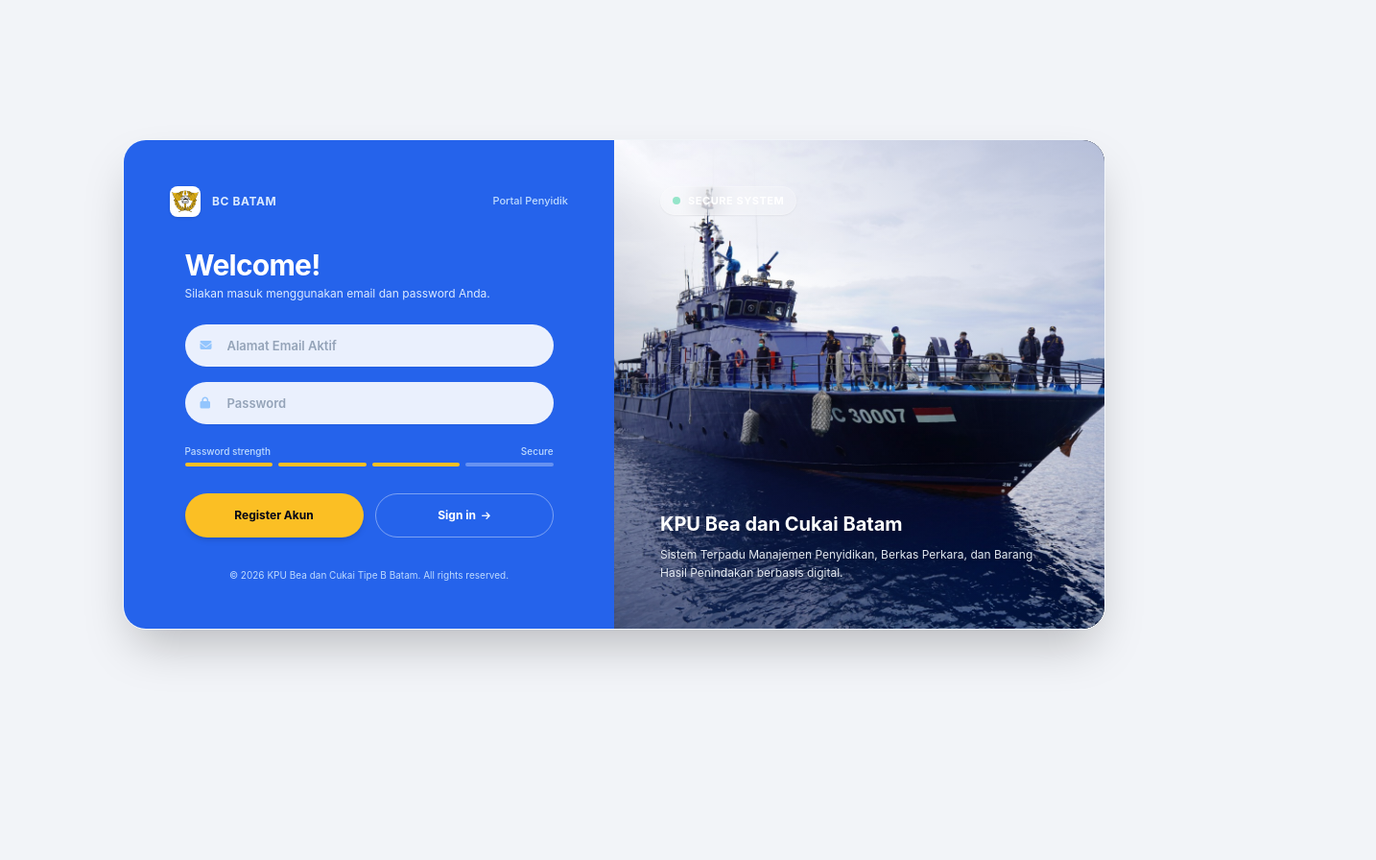
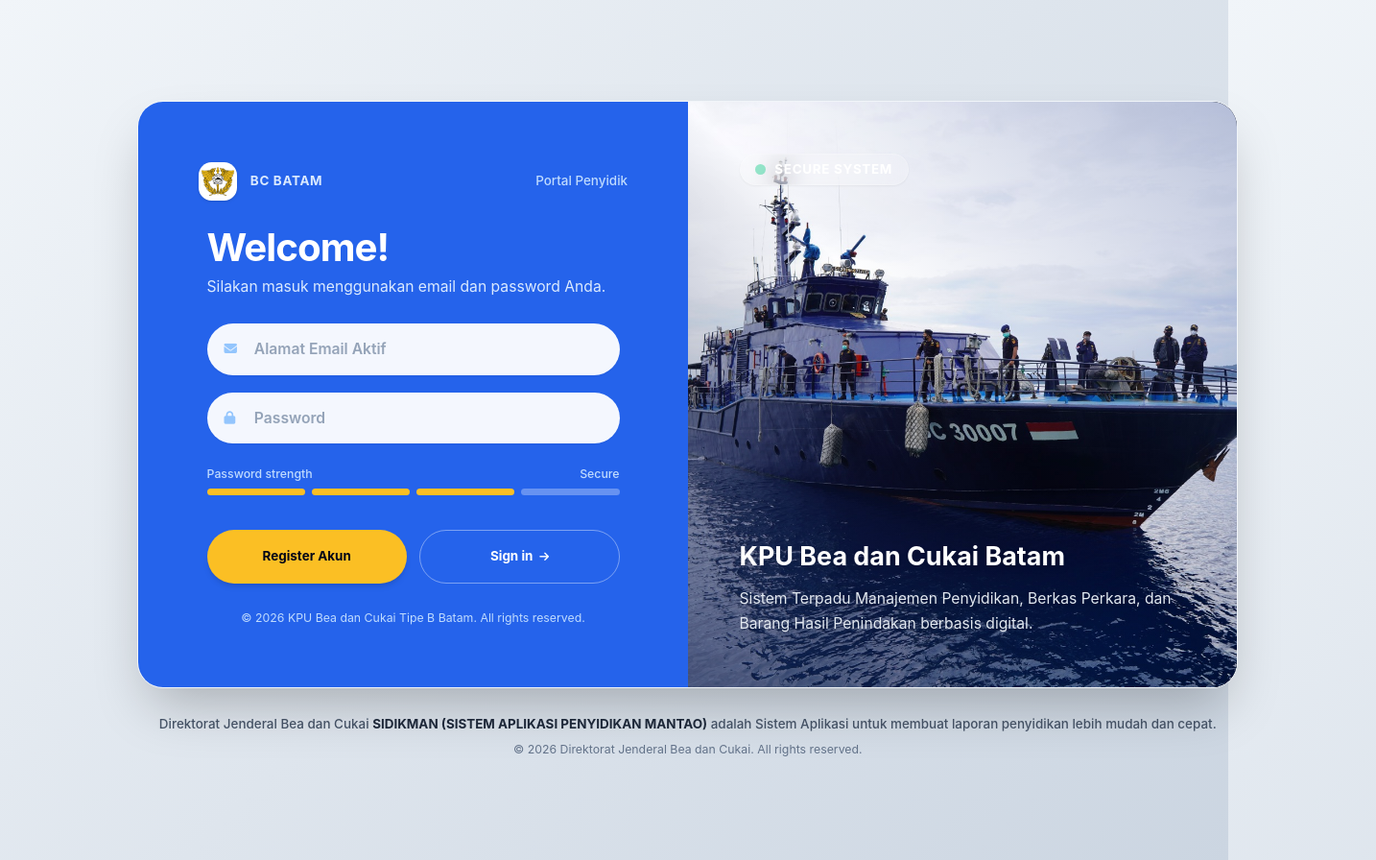
Before and after one commit to yulipanjaitan/sidik, a plain HTML site: page index.html in a window 1280 px wide. Shown: the whole page at 96% size, 1434 px wide, since content can reach past the window. Before the commit the page ends 800 px from the top, so only its background shows below. Drawn offline with nearby package versions, Linux system fonts and the light colour scheme.

Commit message:
Update index.html

```diff
--- a/index.html
+++ b/index.html
@@ -9,79 +9,87 @@
     <style>
         body {
             font-family: -apple-system, BlinkMacSystemFont, "SF Pro Display", "SF Pro Text", "Segoe UI", Roboto, Helvetica, Arial, sans-serif;
-            background-color: #f2f4f8;
+            background: linear-gradient(135deg, #f1f5f9 0%, #cbd5e1 100%);
+            min-height: 100vh;
+            margin: 0;
+            display: flex;
+            flex-direction: column;
+            align-items: center;
+            justify-content: center;
+            /* Memperbesar skala tampilan secara keseluruhan (Zoom In) */
+            zoom: 1.12;
         }
         .input-custom {
-            background: rgba(255, 255, 255, 0.9);
+            background: rgba(255, 255, 255, 0.95);
             border: none;
             border-radius: 9999px;
-            font-size: 13px;
+            font-size: 14px;
             transition: all 0.2s ease;
         }
         .input-custom:focus {
             background: #ffffff;
-            box-shadow: 0 0 0 3px rgba(255, 255, 255, 0.3);
+            box-shadow: 0 0 0 3px rgba(255, 255, 255, 0.4);
             outline: none;
         }
     </style>
 </head>
-<body class="min-h-screen w-screen flex items-center justify-center p-4 sm:p-6 lg:p-8 overflow-x-hidden">
+<body class="w-screen p-4 sm:p-6 lg:p-8 overflow-x-hidden">
 
     <!-- KONTAINER KARTU UTAMA (CARD SPLIT LAYOUT) -->
-    <div class="w-full max-w-5xl bg-white rounded-3xl shadow-2xl overflow-hidden grid grid-cols-1 lg:grid-cols-2 relative border border-slate-100">
+    <div class="w-full max-w-5xl bg-white rounded-3xl shadow-2xl overflow-hidden grid grid-cols-1 lg:grid-cols-2 relative border border-slate-100 mx-auto">
 
         <!-- SISI KIRI: FORM LOGIN / SIGN UP DENGAN BACKGROUND BIRU PENUH -->
-        <div class="bg-blue-600 p-8 sm:p-12 flex flex-col justify-between text-white relative">
+        <div class="bg-blue-600 p-10 sm:p-14 flex flex-col justify-between text-white relative">
 
             <!-- Header Kartu Kiri (Logo Bea Cukai & Judul) -->
             <div class="flex items-center justify-between">
                 <div class="flex items-center space-x-3">
-                    <img src="logo-beacukai.png" alt="Logo Bea Cukai" class="w-8 h-8 rounded-lg bg-white p-0.5 object-contain shadow">
+                    <img src="logo-beacukai.png" alt="Logo Bea Cukai" class="w-9 h-9 rounded-xl bg-white p-0.5 object-contain shadow">
                     <span class="font-bold text-xs tracking-wider uppercase text-blue-100">BC Batam</span>
                 </div>
-                <span id="headerModeLabel" class="text-[11px] text-blue-200 font-medium">Portal Penyidik</span>
+                <span id="headerModeLabel" class="text-xs text-blue-200 font-medium">Portal Penyidik</span>
             </div>
 
-            <!-- Form Body (Dinamis: Sign In / Create Account) -->
-            <div class="w-full max-w-sm mx-auto space-y-6 my-8">
-                <div class="space-y-1">
-                    <h1 id="formTitle" class="text-3xl font-bold tracking-tight text-white">Welcome!</h1>
-                    <p id="formSubtitle" class="text-xs text-blue-100">Silakan masuk menggunakan email dan password Anda.</p>
+            <!-- Form Body -->
+            <div class="w-full max-w-sm mx-auto space-y-6 my-6">
+                <div class="space-y-1.5">
+                    <h1 id="formTitle" class="text-3xl sm:text-4xl font-bold tracking-tight text-white">Welcome!</h1>
+                    <p id="formSubtitle" class="text-sm text-blue-100">Silakan masuk menggunakan email dan password Anda.</p>
                 </div>
 
                 <!-- FORM UTAMA -->
                 <form id="authForm" onsubmit="handleAuthSubmit(event)" class="space-y-4 text-xs">
-                    <!-- Field Nama (Hanya muncul saat Sign Up) -->
+                    <!-- Field Nama (Hanya muncul saat Register) -->
                     <div id="fieldNamaContainer" class="relative hidden">
                         <span class="absolute inset-y-0 left-0 flex items-center pl-4 text-blue-300"><i class="fa-solid fa-id-card"></i></span>
-                        <input type="text" id="inputNama" class="w-full pl-11 pr-4 py-3.5 input-custom text-slate-800 font-semibold placeholder:text-slate-400 shadow-sm" placeholder="Nama Lengkap & Gelar">
+                        <input type="text" id="inputNama" class="w-full pl-11 pr-4 py-4 input-custom text-slate-800 font-semibold placeholder:text-slate-400 shadow-sm" placeholder="Nama Lengkap & Gelar">
                     </div>
 
-                    <!-- Field NIP (Hanya muncul saat Register / Sign Up) -->
+                    <!-- Field NIP (Hanya muncul saat Register) -->
                     <div id="fieldNipContainer" class="relative hidden">
                         <span class="absolute inset-y-0 left-0 flex items-center pl-4 text-blue-300"><i class="fa-solid fa-user-shield"></i></span>
-                        <input type="text" id="inputNip" class="w-full pl-11 pr-4 py-3.5 input-custom text-slate-800 font-semibold placeholder:text-slate-400 shadow-sm" placeholder="Nomor Induk Pegawai (NIP)">
+                        <input type="text" id="inputNip" class="w-full pl-11 pr-4 py-4 input-custom text-slate-800 font-semibold placeholder:text-slate-400 shadow-sm" placeholder="Nomor Induk Pegawai (NIP)">
                     </div>
 
                     <!-- Email (Selalu Tampil) -->
                     <div class="relative">
                         <span class="absolute inset-y-0 left-0 flex items-center pl-4 text-blue-300"><i class="fa-solid fa-envelope"></i></span>
-                        <input type="email" id="loginEmail" required class="w-full pl-11 pr-4 py-3.5 input-custom text-slate-800 font-semibold placeholder:text-slate-400 shadow-sm" placeholder="Alamat Email Aktif">
+                        <input type="email" id="loginEmail" required class="w-full pl-11 pr-4 py-4 input-custom text-slate-800 font-semibold placeholder:text-slate-400 shadow-sm" placeholder="Alamat Email Aktif">
                     </div>
 
                     <!-- Password (Selalu Tampil) -->
                     <div class="relative">
                         <span class="absolute inset-y-0 left-0 flex items-center pl-4 text-blue-300"><i class="fa-solid fa-lock"></i></span>
-                        <input type="password" id="loginPassword" required class="w-full pl-11 pr-4 py-3.5 input-custom text-slate-800 font-semibold placeholder:text-slate-400 shadow-sm" placeholder="Password">
+                        <input type="password" id="loginPassword" required class="w-full pl-11 pr-4 py-4 input-custom text-slate-800 font-semibold placeholder:text-slate-400 shadow-sm" placeholder="Password">
                     </div>
 
                     <!-- Indikator Kekuatan Password -->
-                    <div class="space-y-1 pt-1">
-                        <div class="flex justify-between text-[10px] text-blue-200 font-medium">
+                    <div class="space-y-1.5 pt-1">
+                        <div class="flex justify-between text-[11px] text-blue-200 font-medium">
                             <span>Password strength</span>
                             <span id="strengthText">Secure</span>
                         </div>
-                        <div class="grid grid-cols-4 gap-1.5 h-1">
+                        <div class="grid grid-cols-4 gap-1.5 h-1.5">
                             <div class="bg-amber-400 rounded-full"></div>
                             <div class="bg-amber-400 rounded-full"></div>
                             <div class="bg-amber-400 rounded-full"></div>
@@ -90,11 +98,11 @@
                     </div>
 
                     <!-- Tombol Aksi -->
-                    <div class="grid grid-cols-2 gap-3 pt-3">
-                        <button type="button" id="toggleModeBtn" onclick="toggleAuthMode()" class="w-full py-3.5 bg-amber-400 hover:bg-amber-500 text-slate-950 font-bold rounded-full transition shadow-md text-center">
+                    <div class="grid grid-cols-2 gap-3 pt-4">
+                        <button type="button" id="toggleModeBtn" onclick="toggleAuthMode()" class="w-full py-4 bg-amber-400 hover:bg-amber-500 text-slate-950 font-bold rounded-full transition shadow-md text-center text-xs">
                             Register Akun
                         </button>
-                        <button type="submit" id="submitBtn" class="w-full py-3.5 bg-transparent hover:bg-white/10 text-white font-bold rounded-full transition border border-white/40 text-center flex items-center justify-center space-x-1.5">
+                        <button type="submit" id="submitBtn" class="w-full py-4 bg-transparent hover:bg-white/10 text-white font-bold rounded-full transition border border-white/40 text-center flex items-center justify-center space-x-1.5 text-xs">
                             <span id="submitBtnText">Sign in</span>
                             <i class="fa-solid fa-arrow-right text-[10px]"></i>
                         </button>
@@ -102,11 +110,11 @@
                 </form>
 
                 <!-- Pesan Error / Sukses -->
-                <div id="loginErrorMsg" class="hidden p-3 rounded-2xl bg-rose-500/20 text-white text-center font-semibold text-xs border border-rose-400/40 backdrop-blur"></div>
+                <div id="loginErrorMsg" class="hidden p-3.5 rounded-2xl bg-rose-500/20 text-white text-center font-semibold text-xs border border-rose-400/40 backdrop-blur"></div>
             </div>
 
             <!-- Footer Kartu Kiri -->
-            <div class="text-center text-[10px] text-blue-200">
+            <div class="text-center text-[11px] text-blue-200">
                 &copy; 2026 KPU Bea dan Cukai Tipe B Batam. All rights reserved.
             </div>
         </div>
@@ -120,21 +128,31 @@
             <div class="absolute inset-0 bg-gradient-to-tr from-blue-950/50 via-transparent to-blue-900/30"></div>
 
             <div class="relative z-10 w-full text-left">
-                <div class="inline-flex items-center space-x-2 bg-white/20 backdrop-blur-md px-3 py-1.5 rounded-full shadow-sm border border-white/20">
-                    <div class="w-2 h-2 rounded-full bg-emerald-400 animate-pulse"></div>
-                    <span class="text-[11px] font-bold text-white tracking-wider uppercase">Secure System</span>
+                <div class="inline-flex items-center space-x-2 bg-white/20 backdrop-blur-md px-3.5 py-1.5 rounded-full shadow-sm border border-white/20">
+                    <div class="w-2.5 h-2.5 rounded-full bg-emerald-400 animate-pulse"></div>
+                    <span class="text-xs font-bold text-white tracking-wider uppercase">Secure System</span>
                 </div>
             </div>
 
-            <div class="relative z-10 w-full text-left space-y-2 mt-auto">
-                <h3 class="text-white text-xl font-bold drop-shadow-md">KPU Bea dan Cukai Batam</h3>
-                <p class="text-slate-200 text-xs drop-shadow leading-relaxed">
+            <div class="relative z-10 w-full text-left space-y-3 mt-auto">
+                <h3 class="text-white text-2xl font-bold drop-shadow-md">KPU Bea dan Cukai Batam</h3>
+                <p class="text-slate-200 text-sm drop-shadow leading-relaxed">
                     Sistem Terpadu Manajemen Penyidikan, Berkas Perkara, dan Barang Hasil Penindakan berbasis digital.
                 </p>
             </div>
         </div>
 
     </div>
+
+    <!-- FOOTER UTAMA DI BAWAH HALAMAN LOGIN -->
+    <footer class="w-full max-w-5xl mx-auto mt-6 px-4 text-center space-y-1.5">
+        <p class="text-xs text-slate-600 leading-relaxed font-medium">
+            Direktorat Jenderal Bea dan Cukai <strong class="text-slate-800">SIDIKMAN (SISTEM APLIKASI PENYIDIKAN MANTAO)</strong> adalah Sistem Aplikasi untuk membuat laporan penyidikan lebih mudah dan cepat.
+        </p>
+        <p class="text-[11px] text-slate-500">
+            &copy; 2026 Direktorat Jenderal Bea dan Cukai. All rights reserved.
+        </p>
+    </footer>
 
     <script>
         let isRegisterMode = false;
@@ -181,7 +199,6 @@
             let userProfile = JSON.parse(localStorage.getItem('bc_user_profile')) || { name: "Penyidik Utama", nip: "198006062001121001", email: "penyidik.batam@beacukai.go.id", password: "" };
 
             if (isRegisterMode) {
-                // Proses Pendaftaran Akun Baru
                 const namaBaru = document.getElementById('inputNama').value.trim();
                 const nipBaru = document.getElementById('inputNip').value.trim();
 
@@ -192,16 +209,13 @@
 
                 localStorage.setItem('bc_user_profile', JSON.stringify(userProfile));
 
-                // Berhasil daftar -> Tampilkan notifikasi sukses dan langsung pindah ke mode Sign In
-                errBox.className = "p-3 rounded-2xl bg-emerald-500/20 text-white text-center font-semibold text-xs border border-emerald-400/40 backdrop-blur";
+                errBox.className = "p-3.5 rounded-2xl bg-emerald-500/20 text-white text-center font-semibold text-xs border border-emerald-400/40 backdrop-blur";
                 errBox.innerText = "Registrasi berhasil! Silakan Sign In menggunakan email Anda.";
                 errBox.classList.remove('hidden');
 
-                // Pindah otomatis ke mode Sign In
                 toggleAuthMode();
                 document.getElementById('loginEmail').value = emailInput;
             } else {
-                // Proses Login (Sign In) - Menggunakan Email & Password
                 const validEmail = userProfile.email || "penyidik.batam@beacukai.go.id";
                 const validPass = userProfile.password || "";
 
@@ -209,7 +223,7 @@
                     errBox.classList.add('hidden');
                     window.location.href = "dashboard.html";
                 } else {
-                    errBox.className = "p-3 rounded-2xl bg-rose-500/20 text-white text-center font-semibold text-xs border border-rose-400/40 backdrop-blur";
+                    errBox.className = "p-3.5 rounded-2xl bg-rose-500/20 text-white text-center font-semibold text-xs border border-rose-400/40 backdrop-blur";
                     errBox.innerText = "Email atau password salah. Silakan coba lagi.";
                     errBox.classList.remove('hidden');
                 }
```
